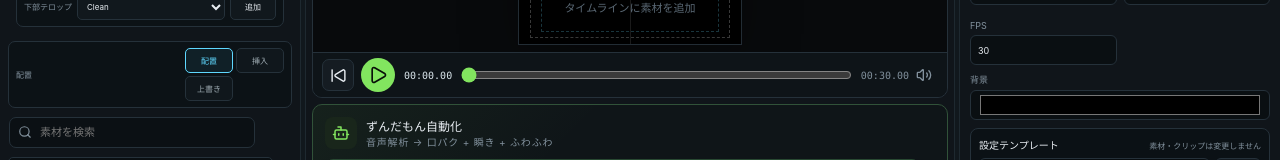
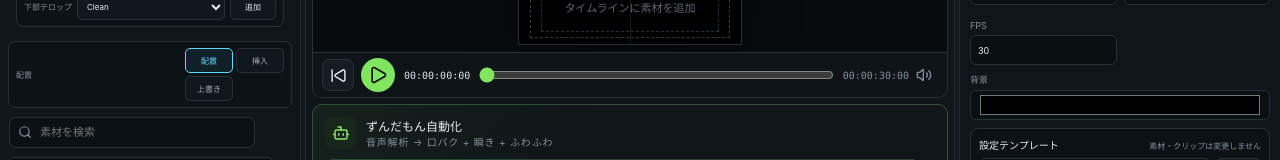
Before and after one commit to godrenkon/video_edit, a React (Vite) app: page / in a window 1280 px wide. Shown: the part 180-340 px from the top of the page. Built offline with nearby package versions, Linux system fonts and the light colour scheme.

Commit message:
feat: show frame-accurate SMPTE preview timecode

```diff
--- a/src/components/Preview.tsx
+++ b/src/components/Preview.tsx
@@ -20,6 +20,7 @@ import {
   hashString,
   resolveTextStyle,
 } from '../render/syntheticLayers';
+import { formatEditorTimecode } from '../core/timecode';
 import type { AssetMeta, Clip, Project } from '../types/editor';
 import { PlaybackDiagnostics } from './PlaybackDiagnostics';
 import { PausedPreviewCanvas } from './PausedPreviewCanvas';
@@ -675,9 +676,9 @@ export function Preview({
         <div className="transport">
           <button className="iconBtn" type="button" onClick={() => onTime(0)} aria-label="先頭へ移動" title="先頭へ移動"><SkipBack size={17} /></button>
           <button className="playBtn" type="button" onClick={onTogglePlay} aria-label={playing ? '一時停止' : '再生'} title={playing ? '一時停止' : '再生'}>{playing ? <Pause size={20} /> : <Play size={20} />}</button>
-          <span className="timecode">{formatTime(time)}</span>
+          <span className="timecode">{formatEditorTimecode(time, project.fps)}</span>
           <input type="range" min={0} max={project.duration} step={1 / project.fps} value={time} onChange={(e) => onTime(Number(e.target.value))} />
-          <span className="timecode dim">{formatTime(project.duration)}</span>
+          <span className="timecode dim">{formatEditorTimecode(project.duration, project.fps)}</span>
           <Volume2 size={16} className="dim" />
         </div>
       </div>
@@ -779,12 +780,6 @@ function noiseDataUrl(clipId: string, frame: number) {
   return result;
 }
 
-function formatTime(sec: number) {
-  const m = Math.floor(sec / 60);
-  const s = sec - m * 60;
-  return `${String(m).padStart(2, '0')}:${s.toFixed(2).padStart(5, '0')}`;
-}
-
 function FilmIcon() {
   return <div className="emptyFilm">▣</div>;
 }
```
